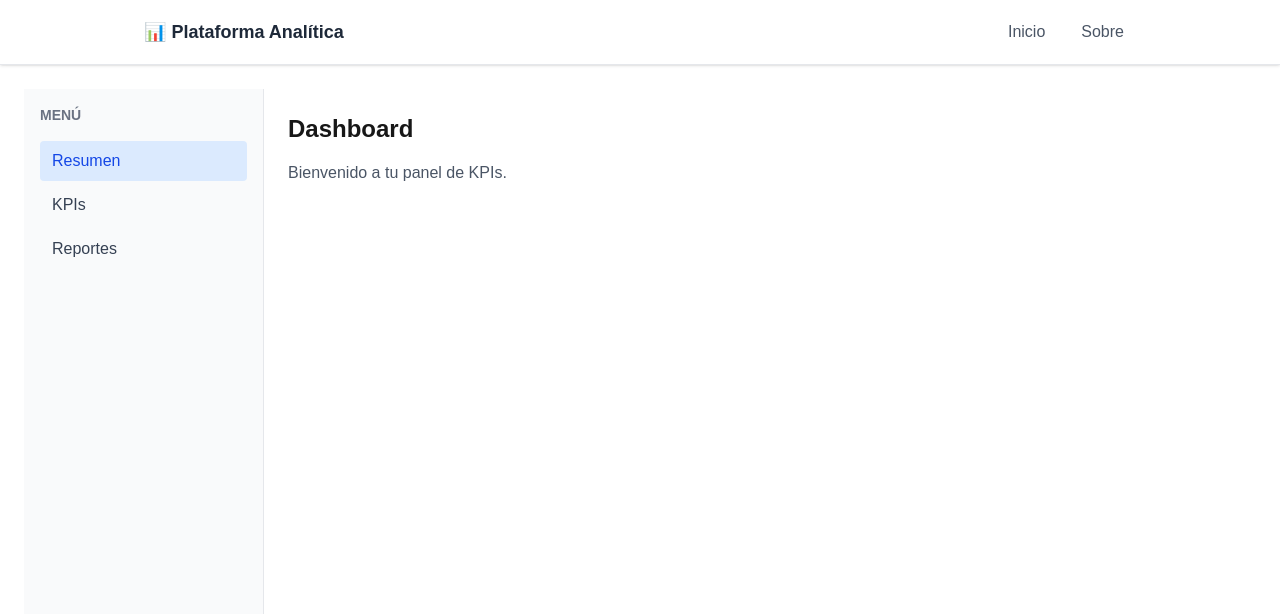
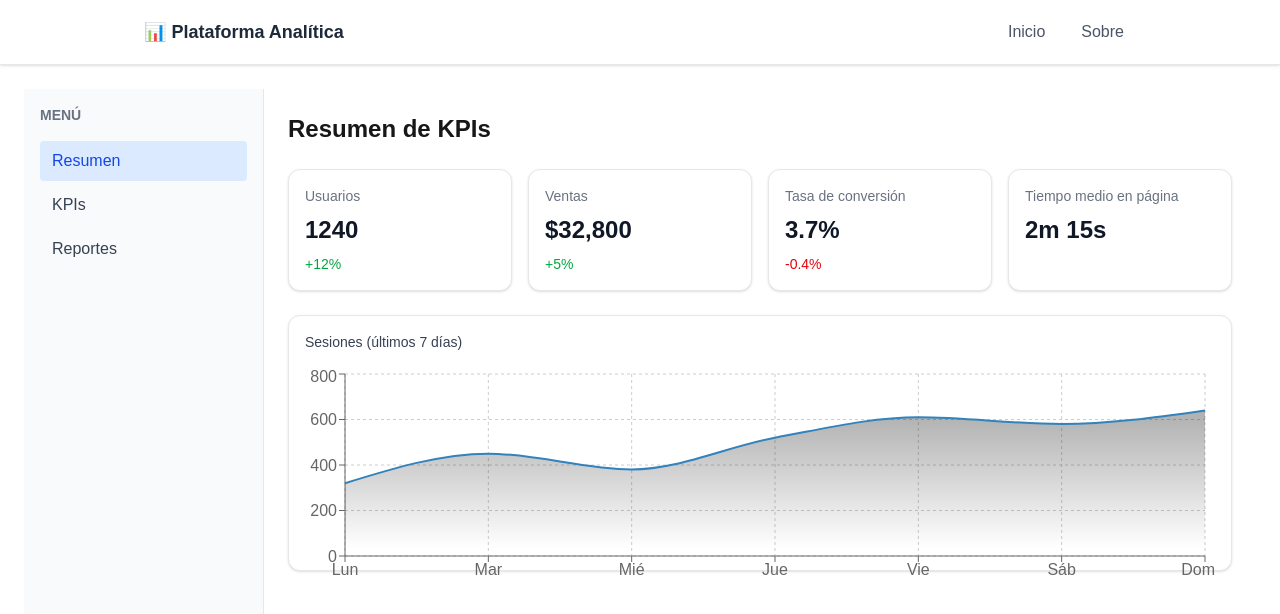
Before and after one commit to Aida230/plataforma-analitica, a Next.js app in the folder apps/web/: page /dashboard in a window 1280 px wide. Shown: the top 614 px of the page. Built offline with nearby package versions, Linux system fonts and the light colour scheme.

Commit message:
ChartExample and KpiCard

```diff
--- a/apps/web/src/app/dashboard/page.tsx
+++ b/apps/web/src/app/dashboard/page.tsx
@@ -1,8 +1,26 @@
+import KpiCard from '@/components/KpiCard';
+import ChartExample from '@/components/ChartExample';
+
+
 export default function DashboardHome() {
+  const kpis = [
+    { title: 'Usuarios', value: 1240, trend: '+12%' },
+    { title: 'Ventas', value: '$32,800', trend: '+5%' },
+    { title: 'Tasa de conversión', value: '3.7%', trend: '-0.4%' },
+    { title: 'Tiempo medio en página', value: '2m 15s' },
+  ];
+
   return (
-    <div className="space-y-4">
-      <h2 className="text-2xl font-semibold">Dashboard</h2>
-      <p className="text-gray-600">Bienvenido a tu panel de KPIs.</p>
+    <div className="space-y-6">
+      <h2 className="text-2xl font-semibold">Resumen de KPIs</h2>
+
+      <div className="grid grid-cols-1 sm:grid-cols-2 lg:grid-cols-4 gap-4">
+        {kpis.map((kpi) => (
+          <KpiCard key={kpi.title} {...kpi} />
+        ))}
+      </div>
+
+      <ChartExample />
     </div>
   );
 }
--- /dev/null
+++ b/apps/web/src/components/ChartExample.tsx
@@ -0,0 +1,50 @@
+'use client';
+
+import {
+  ResponsiveContainer,
+  AreaChart,
+  Area,
+  XAxis,
+  YAxis,
+  Tooltip,
+  CartesianGrid,
+} from 'recharts';
+
+const data = [
+  { date: 'Lun', value: 320 },
+  { date: 'Mar', value: 450 },
+  { date: 'Mié', value: 380 },
+  { date: 'Jue', value: 520 },
+  { date: 'Vie', value: 610 },
+  { date: 'Sáb', value: 580 },
+  { date: 'Dom', value: 640 },
+];
+
+export default function ChartExample() {
+  return (
+    <div className="w-full h-64 bg-white rounded-xl shadow-sm border border-gray-200 p-4">
+      <h3 className="text-sm font-medium text-gray-700 mb-3">Sesiones (últimos 7 días)</h3>
+      <ResponsiveContainer width="100%" height="100%">
+        <AreaChart data={data} margin={{ top: 10, right: 10, left: -20, bottom: 0 }}>
+          <defs>
+            <linearGradient id="areaFill" x1="0" y1="0" x2="0" y2="1">
+              <stop offset="5%" stopOpacity={0.3} />
+              <stop offset="95%" stopOpacity={0} />
+            </linearGradient>
+          </defs>
+          <CartesianGrid strokeDasharray="3 3" />
+          <XAxis dataKey="date" />
+          <YAxis />
+          <Tooltip />
+          <Area
+            type="monotone"
+            dataKey="value"
+            strokeWidth={2}
+            fillOpacity={1}
+            fill="url(#areaFill)"
+          />
+        </AreaChart>
+      </ResponsiveContainer>
+    </div>
+  );
+}
--- /dev/null
+++ b/apps/web/src/components/KpiCard.tsx
@@ -0,0 +1,29 @@
+type KpiCardProps = {
+  title: string;
+  value: string | number;
+  trend?: string; // opcional, para poner una flecha o porcentaje
+  icon?: React.ReactNode; // si luego quieres meter iconos
+};
+
+export default function KpiCard({ title, value, trend, icon }: KpiCardProps) {
+  return (
+    <div className="bg-white rounded-xl shadow-sm border border-gray-200 p-4 flex flex-col gap-2">
+      <div className="flex items-center justify-between">
+        <h3 className="text-sm font-medium text-gray-500">{title}</h3>
+        {icon && <div className="text-gray-400">{icon}</div>}
+      </div>
+
+      <div className="text-2xl font-semibold text-gray-900">{value}</div>
+
+      {trend && (
+        <div
+          className={`text-sm ${
+            trend.startsWith('+') ? 'text-green-600' : 'text-red-600'
+          }`}
+        >
+          {trend}
+        </div>
+      )}
+    </div>
+  );
+}
```
Also changed, not shown: apps/web/package.json (+6 -5 lines), 1 other file (tests, documents, lock files or other folders).
